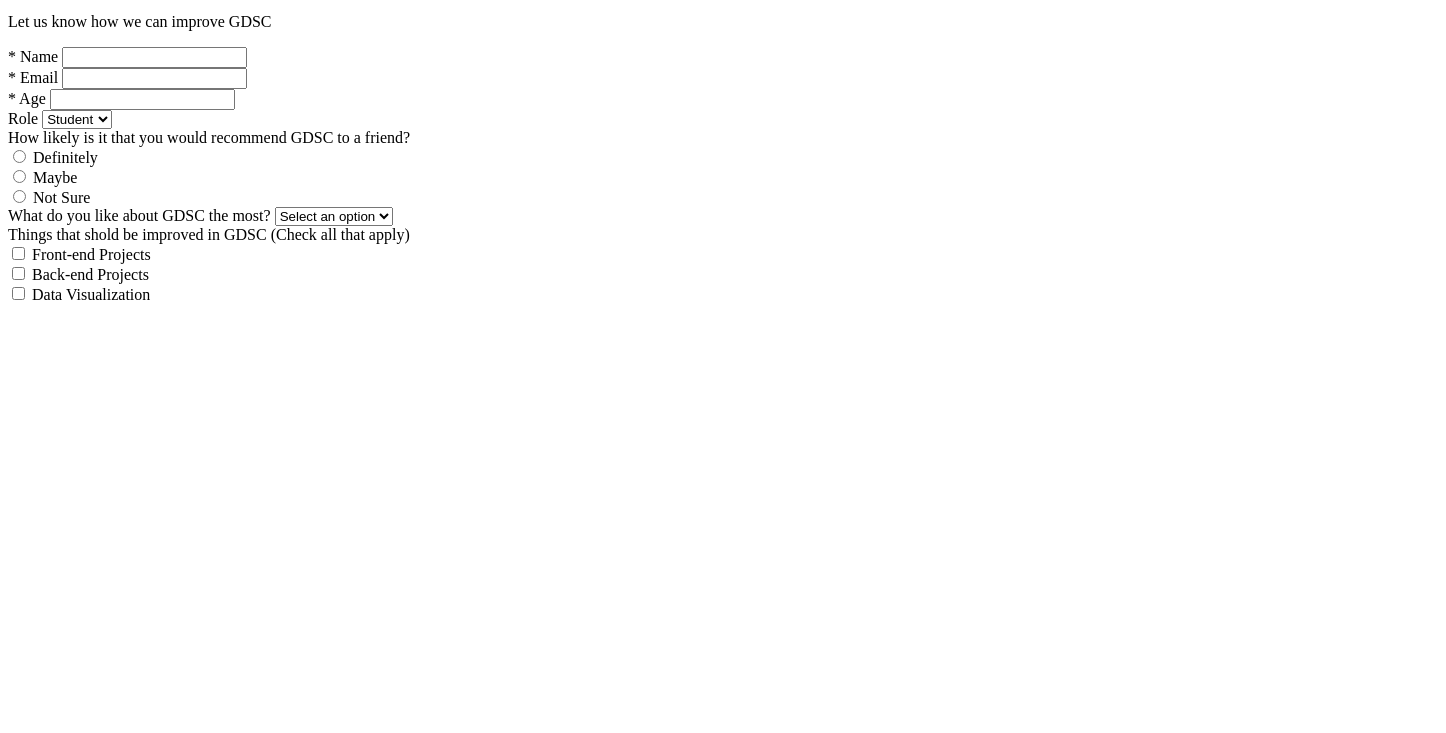
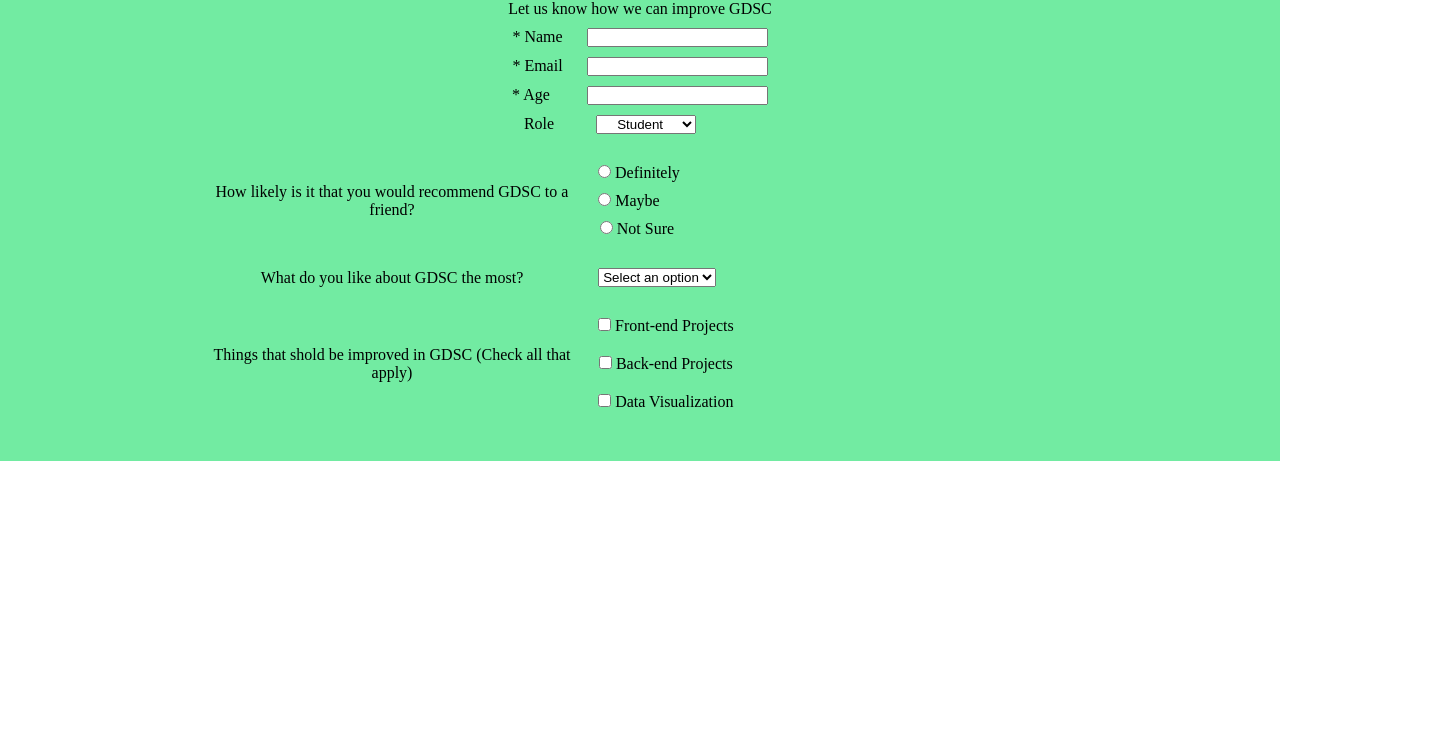
Before and after one commit to MushafAli300/Web-Dev, a plain HTML site: page form.html in a window 1280 px wide. Shown: the part 67-800 px from the top of the page, 1446 px wide, since content can reach past the window. Drawn offline with Linux system fonts and the light colour scheme.

Commit message:
Update form.html

```diff
--- a/form.html
+++ b/form.html
@@ -4,7 +4,7 @@
     <meta charset="UTF-8" />
     <meta name="viewport" content="width=device-width, initial-scale=1.0" />
     <title>Survey Form</title>
-    <link rel="stylesheet" href="Meet2 (form).css" />
+    <link rel="stylesheet" href="form.css" />
   </head>
   <body>
     <h1>Survey Form</h1>
```
